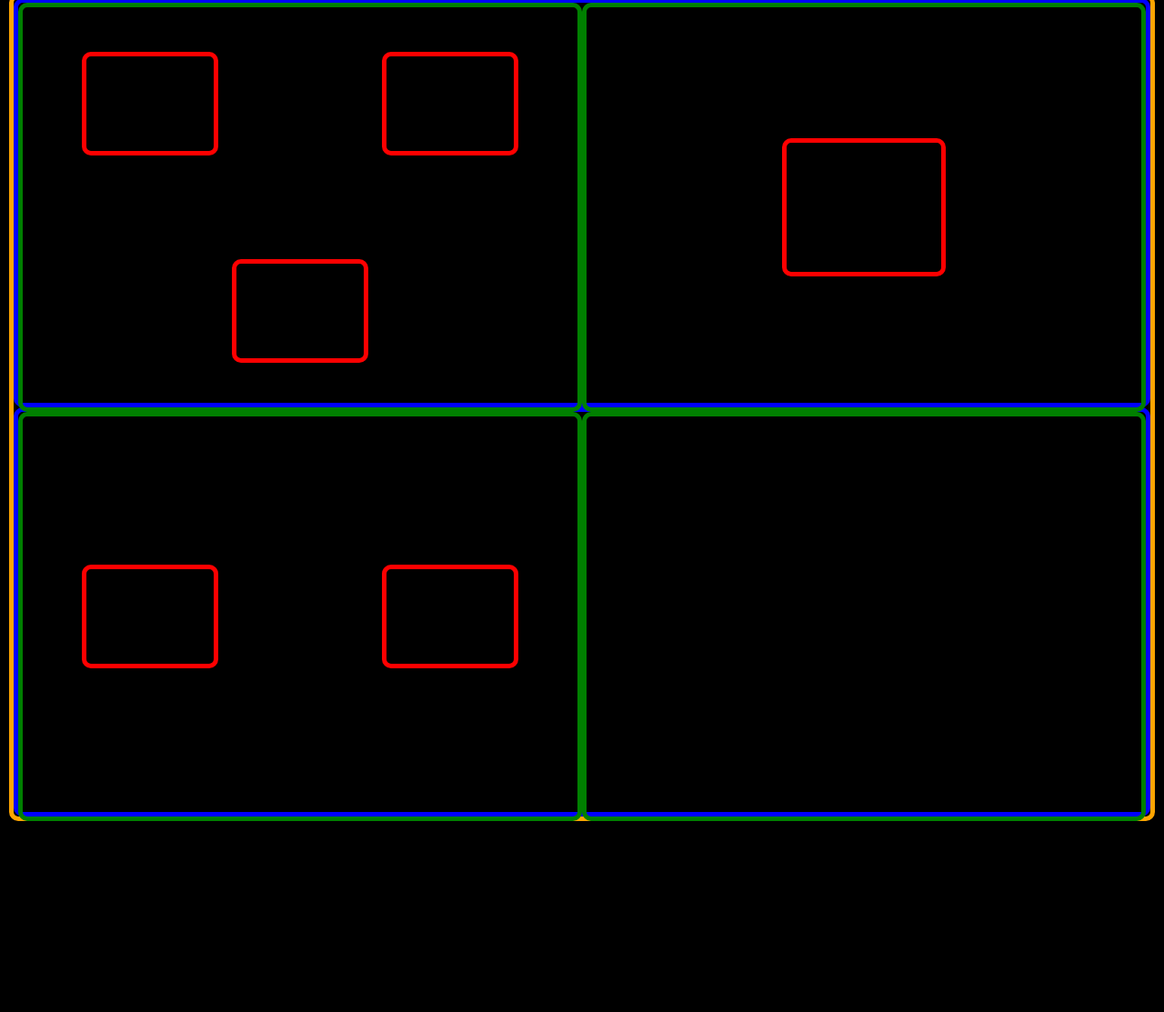
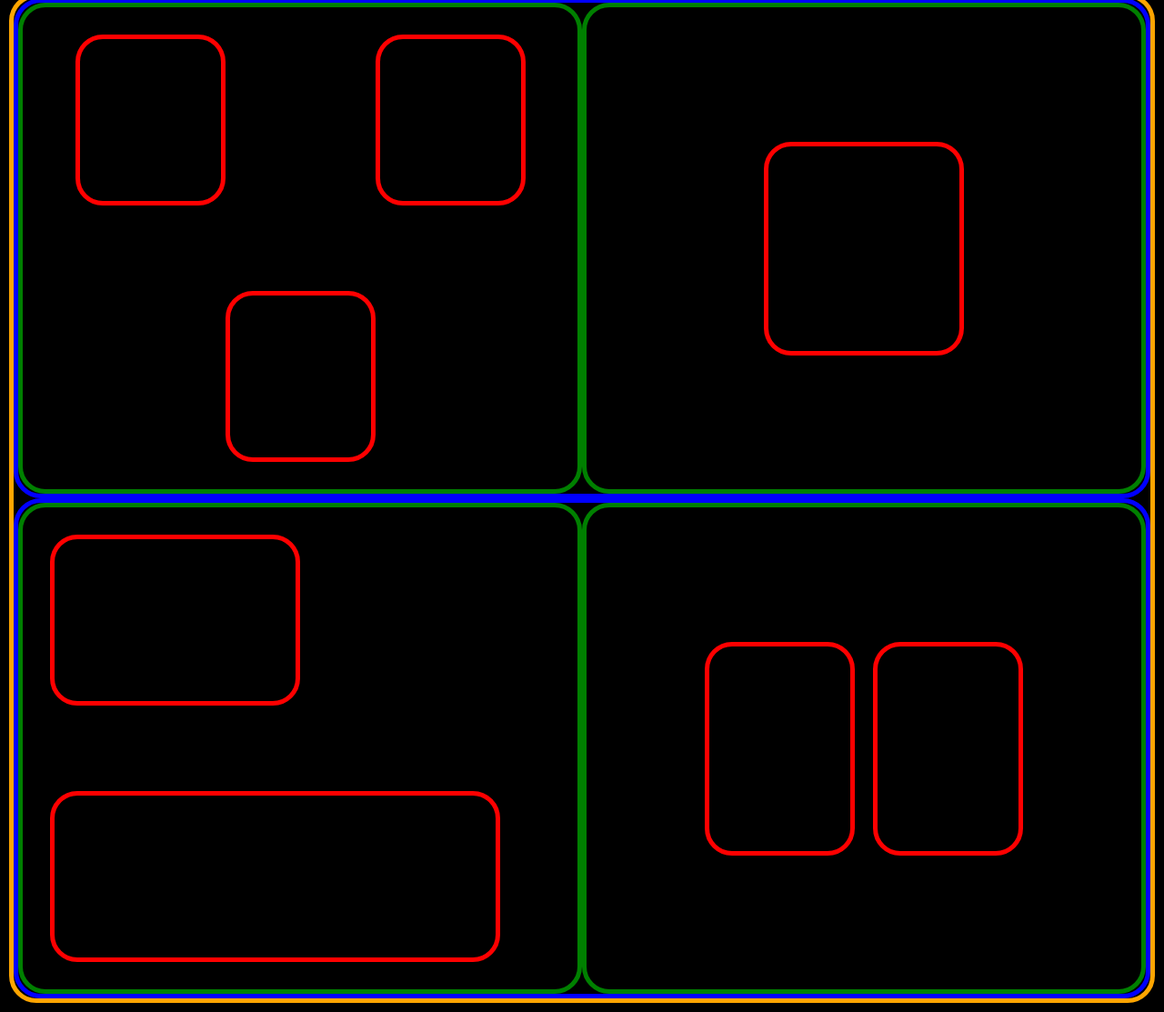
Before and after one commit to RicardoAHH/funval-n1, a plain HTML site: page exercise/exercise.html in a window 1280 px wide. Shown: the part 137-1250 px from the top of the page at 91% size. Before the commit the page ends 1050 px from the top, so only its background shows below. Drawn offline with Linux system fonts and the light colour scheme.

Commit message:
commit10

```diff
--- a/exercise/exercise.css
+++ b/exercise/exercise.css
@@ -2,7 +2,7 @@
     margin: 0;
     padding: 0;
     box-sizing: border-box;
-    border-radius: 10px;
+    border-radius: 30px;
 }
 
 body {
@@ -67,7 +67,7 @@ main {
 
 main>section {
     border: solid 5px blue;
-    height: 450px;
+    height: 550px;
     display: flex;
 
 }
@@ -86,17 +86,48 @@ main>section {
 
 figure {
     border: solid 5px red;
-    width: 150px;
-    height: 30%;
+    width: 30%;
+    height: 40%;
 }
 
 .fig2 {
     border: solid 5px red;
-    width: 180px;
-    height: 40%;
+    width: 40%;
+    height: 50%;
 }
 
-.section2 {
+.section2>.figure1 {
+    border: solid 5px green;
+    min-height: 450px;
+    width: 50%;
     display: flex;
-    padding-left: 5%;
+    flex-direction: column;
+    align-items: flex-start;
+    justify-content: space-between;
+
+    padding: 30px;
 }
+
+#fig3 {
+    width: 50%;
+}
+
+#fig4 {
+    width: 90%;
+}
+
+.section2>.figure2 {
+    border: solid 5px green;
+    min-height: 450px;
+    width: 50%;
+    display: flex;
+    flex-direction: row;
+    align-items: center;
+    justify-content: center;
+    gap: 20px;
+    padding: 30px;
+}
+
+.figure2>figure {
+    height: 50%;
+}
--- a/exercise/exercise.html
+++ b/exercise/exercise.html
@@ -35,12 +35,15 @@
                 <figure class="fig2"></figure>
             </div>
         </section>
-        <section class="section1">
-            <div>
+        <section class="section2">
+            <div class="figure1">
                 <figure id="fig3"></figure>
                 <figure id="fig4"></figure>
             </div>
-            <div></div>
+            <div class="figure2">
+                <figure></figure>
+                <figure></figure>
+            </div>
         </section>
     </main>
     <footer></footer>
```
Also changed, not shown: display/display.css (+8 -5 lines), display/display.html (+7 -7 lines).
